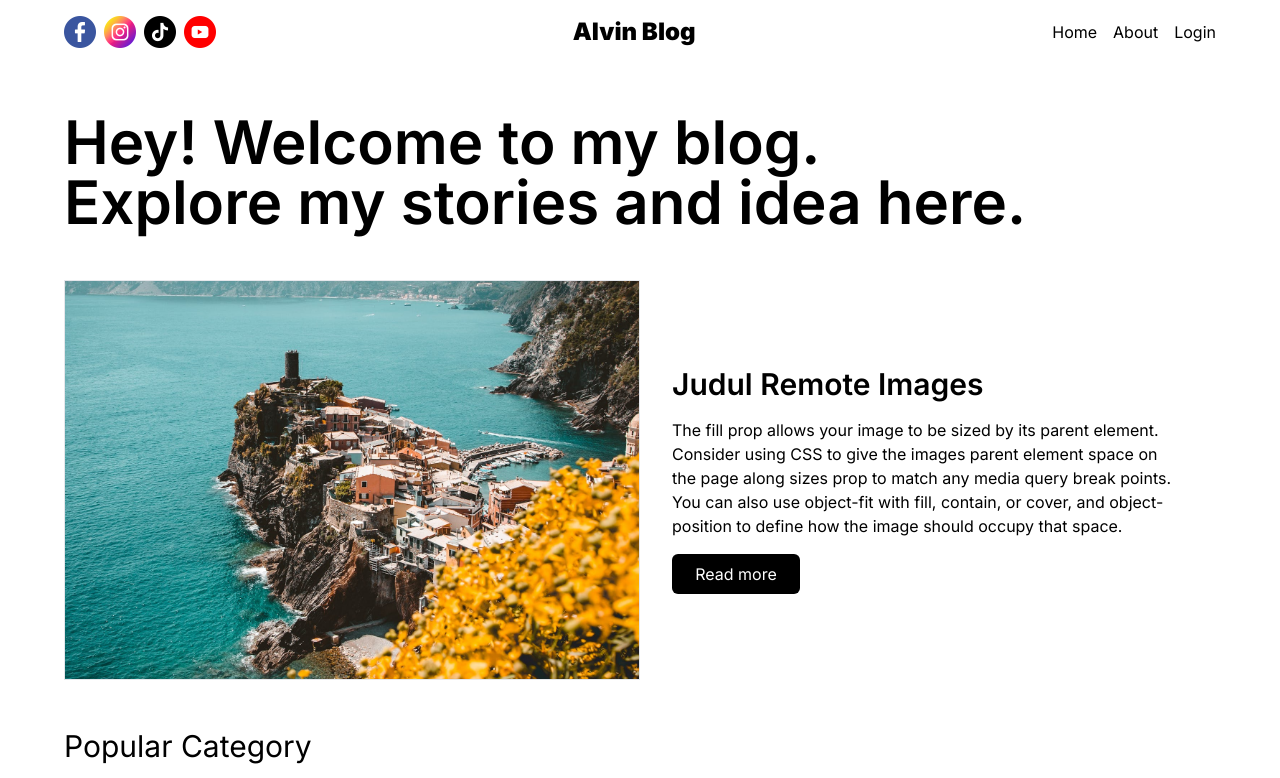
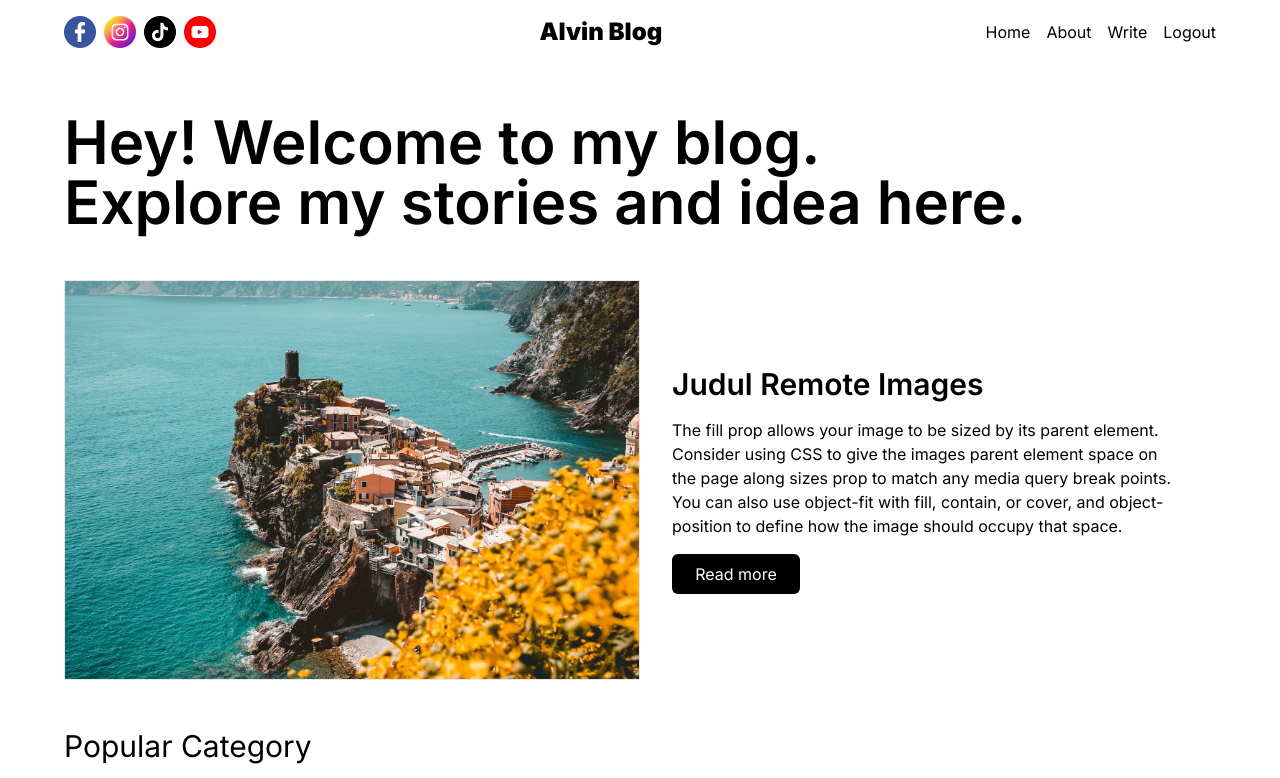
Before and after one commit to alvin-al/alvin-blog, a Next.js app: page / in a window 1280 px wide. Shown: the top 778 px of the page. Built offline with nearby package versions, Linux system fonts and the light colour scheme.

Commit message:
Editing navbar content

```diff
--- a/src/components/authLinks/AuthLinks.jsx
+++ b/src/components/authLinks/AuthLinks.jsx
@@ -4,7 +4,7 @@ import Link from 'next/link'
 const AuthLinks = () => {
     //temporary
 
-    const status = "notauthenticated";
+    const status = "authenticated";
 
     return <>
         {status === "notauthenticated" ? (
--- a/src/components/navbar/Navbar.jsx
+++ b/src/components/navbar/Navbar.jsx
@@ -12,7 +12,7 @@ const Navbar = () => {
             <Image src="/tiktok.png" alt="tiktok" width={32} height={32} />
             <Image src="/youtube.png" alt="youtube" width={32} height={32} />
         </div>
-        <div><h1 className="font-black text-2xl">Alvin Blog</h1></div>
+        <div><h1 className="font-black text-2xl"><Link href="/">Alvin Blog</Link></h1></div>
         <div className="flex gap-4 items-center">
             <Link href="/">Home</Link>
             <Link href="/">About</Link>
```
